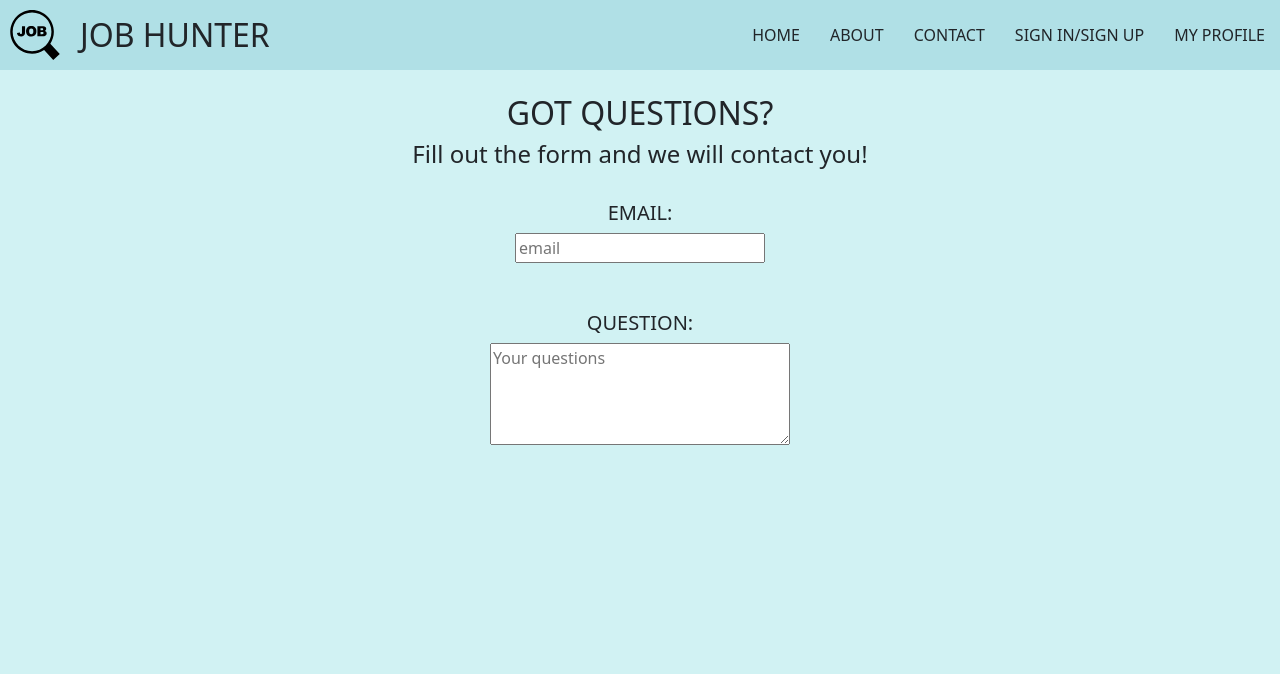
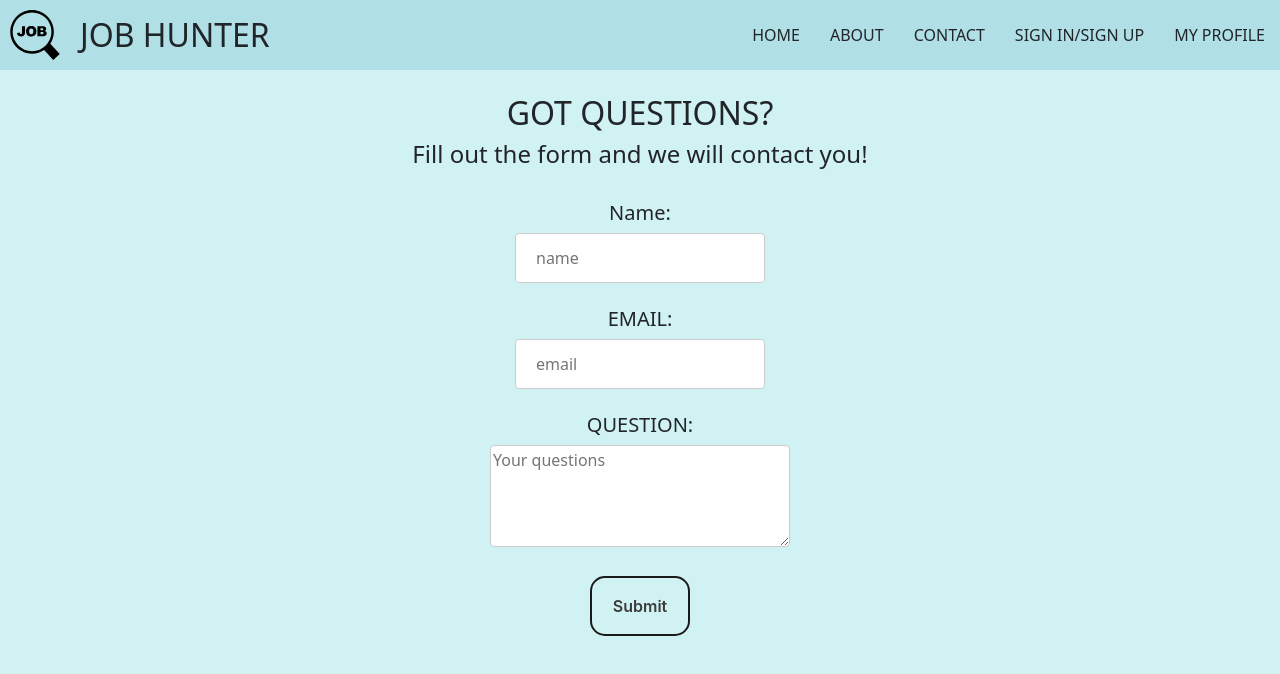
Before and after one commit to xevor11/Job_Classifier, a React (Create React App) app in the folder job_hunter/: page /contact in a window 1280 px wide. Shown: the top 674 px of the page. Built offline with nearby package versions, Linux system fonts and the light colour scheme.

Commit message:
add button to contact page

```diff
--- a/job_hunter/src/routes/about/about.component.jsx
+++ b/job_hunter/src/routes/about/about.component.jsx
@@ -9,7 +9,10 @@ class About extends Component {
                 <div className='space1'></div>
 				<h1 className='title'>JOB HUNTER</h1>
 
-				<p className='p1 f1'>
+                <p className='p1 f1'>
+                    Have you have any exprience of being rejected from a company just becuase you applied late?
+                    Job Hunter is there to make sure you are the first one to apply to all the jobs you are intereted in.
+                    <br/>
 					JobHunter is an automated job notification system that keeps job
 					seekers updated with the latest job postings on a company's website.
 					The system utilizes push notifications, email or text message
--- a/job_hunter/src/routes/contact/contact.component.jsx
+++ b/job_hunter/src/routes/contact/contact.component.jsx
@@ -1,15 +1,29 @@
 import React, { Component } from 'react';
 import './contact.styles.scss';
 class Contact extends Component {
+	handleSubmit(e) {
+		e.preventDefault();
+		alert('We have received your question! The stuff will contact you sooner!');
+	}
+
 	render() {
 		return (
-      <div className='contact-page'>
-        <br/>
+			<div className='contact-page'>
+				<br />
 				<h2 className='contact font'>GOT QUESTIONS?</h2>
 				<h4 className='contact font'>
 					Fill out the form and we will contact you!
 				</h4>
 				<br />
+				<h5 className='contact'>Name:</h5>
+				<input
+					className='contact-name'
+					id='contact-user-input-name'
+					type='text'
+					placeholder='name'
+				/>
+				<br />
+
 				<h5 className='contact'>EMAIL:</h5>
 				<input
 					className='contact-email'
@@ -18,13 +32,19 @@ class Contact extends Component {
 					placeholder='email'
 				/>
 				<br />
-				<br />
 				<h5 className='contact'>QUESTION:</h5>
 				<textarea
 					className='contact-question'
 					rows='4'
 					name='content'
 					placeholder='Your questions'></textarea>
+				<br />
+				<button
+					className='button'
+					onSubmit={this.handleSubmit}>
+					Submit
+        </button>
+        <div className='spacer'></div>
 			</div>
 		);
 	}
--- a/job_hunter/src/routes/contact/contact.styles.scss
+++ b/job_hunter/src/routes/contact/contact.styles.scss
@@ -3,7 +3,7 @@
 	justify-content: center;
 }
 
-.contact-email {
+#contact-user-input-email {
 	//      display: flex;
 	//   flex-direction: column;
 	//   justify-content: center;
@@ -13,10 +13,20 @@
 	width: 250px;
 }
 
+#contact-user-input-name {
+	display: block;
+	margin: 0 auto;
+	width: 250px;
+}
+
 .contact-question {
 	display: block;
 	margin: 0 auto;
 	width: 300px;
+
+	border: 1px solid #ccc;
+	border-radius: 4px;
+	box-sizing: border-box;
 }
 
 // .font{
@@ -26,5 +36,132 @@
 .contact-page {
 	background-color: #d1f2f3;
 	height: 100vh;
-    overflow: auto;
+	overflow: auto;
 }
+
+.contact-page .button {
+	appearance: none;
+	background-color: transparent;
+	border: 2px solid #1a1a1a;
+	border-radius: 15px;
+	box-sizing: border-box;
+	color: #3b3b3b;
+	cursor: pointer;
+	display: inline-block;
+	font-family: Roobert, -apple-system, BlinkMacSystemFont, 'Segoe UI', Helvetica,
+		Arial, sans-serif, 'Apple Color Emoji', 'Segoe UI Emoji', 'Segoe UI Symbol';
+	font-size: 16px;
+	font-weight: 600;
+	line-height: normal;
+	margin: 0;
+	min-height: 60px;
+	min-width: 0;
+	outline: none;
+	//   padding: 16px 24px;
+	text-decoration: none;
+	transition: all 300ms cubic-bezier(0.23, 1, 0.32, 1);
+	user-select: none;
+	-webkit-user-select: none;
+	touch-action: manipulation;
+	width: 100px;
+	will-change: transform;
+	text-align: center;
+
+	display: block;
+	margin: 0 auto;
+	margin-top: 5px;
+	position: relative;
+	//   transform: translate(-50%, -50%);
+	//   -ms-transform: translate(-50%, -50%);
+	// 	background-color: #f1f1f1;
+	// 	color: black;
+	// 	font-size: 16px;
+	// 	//   padding: 16px 30px;
+	// 	//   border: none;
+	// 	cursor: pointer;
+	// 	border-radius: 5px;
+	// 	//   text-align: center;
+}
+
+.contact-page .button:hover {
+	background-color: black;
+	color: white;
+}
+
+.button:disabled {
+	pointer-events: none;
+}
+
+.button:hover {
+	color: #fff;
+	background-color: #1a1a1a;
+	box-shadow: rgba(0, 0, 0, 0.25) 0 8px 15px;
+	transform: translateY(-2px);
+}
+
+.button:active {
+	box-shadow: none;
+	transform: translateY(0);
+}
+
+// .button-28 {
+// 	appearance: none;
+// 	background-color: transparent;
+// 	border: 2px solid #1a1a1a;
+// 	border-radius: 15px;
+// 	box-sizing: border-box;
+// 	color: #3b3b3b;
+// 	cursor: pointer;
+// 	display: inline-block;
+// 	font-family: Roobert, -apple-system, BlinkMacSystemFont, 'Segoe UI', Helvetica,
+// 		Arial, sans-serif, 'Apple Color Emoji', 'Segoe UI Emoji', 'Segoe UI Symbol';
+// 	font-size: 16px;
+// 	font-weight: 600;
+// 	line-height: normal;
+// 	margin: 0;
+// 	min-height: 60px;
+// 	min-width: 0;
+// 	outline: none;
+// 	//   padding: 16px 24px;
+// 	text-decoration: none;
+// 	transition: all 300ms cubic-bezier(0.23, 1, 0.32, 1);
+// 	user-select: none;
+// 	-webkit-user-select: none;
+// 	touch-action: manipulation;
+// 	width: 100px;
+// 	will-change: transform;
+// 	text-align: center;
+// }
+
+// .button-28:disabled {
+// 	pointer-events: none;
+// }
+
+// .button-28:hover {
+// 	color: #fff;
+// 	background-color: #1a1a1a;
+// 	box-shadow: rgba(0, 0, 0, 0.25) 0 8px 15px;
+// 	transform: translateY(-2px);
+// }
+
+// .button-28:active {
+// 	box-shadow: none;
+// 	transform: translateY(0);
+// }
+
+input[type='email'],
+select {
+	width: 100%;
+	margin-left: 100px;
+	margin-left: 100px;
+	padding: 12px 20px;
+	margin: 8px 0;
+	display: inline-block;
+	border: 1px solid #ccc;
+	border-radius: 4px;
+	box-sizing: border-box;
+}
+
+.spacer {
+	height: 30px;
+}
--- a/job_hunter/src/routes/myprofile/myprofile.component.jsx
+++ b/job_hunter/src/routes/myprofile/myprofile.component.jsx
@@ -16,7 +16,8 @@ class MyProfile extends React.Component {
 	}
 
 	handleSubmit(event) {
-		event.preventDefault();
+        event.preventDefault();
+
 	}
 
 	render() {
```
